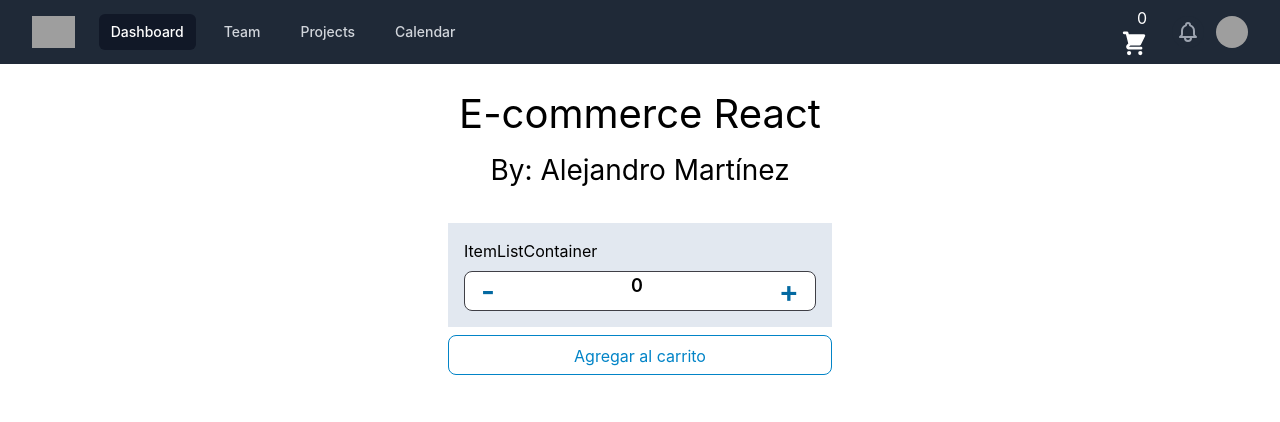
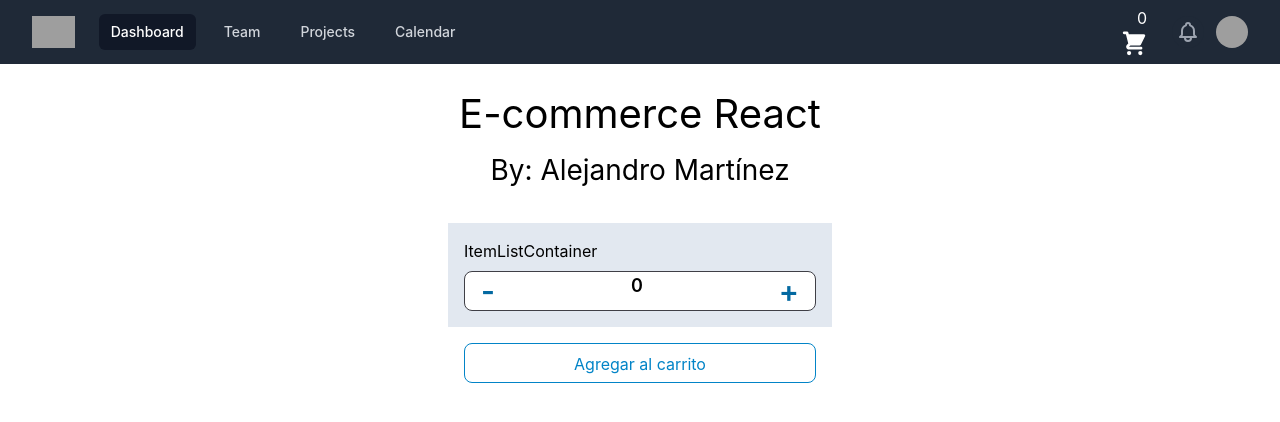
Before and after one commit to alemartinezz/ecommerce-react, a React (Create React App) app: page / in a window 1280 px wide. Shown: the top 422 px of the page. Built offline with nearby package versions, Linux system fonts and the light colour scheme; grey boxes are pictures that could not be loaded.

Commit message:
pequeño margin

```diff
--- a/src/components/ItemCount/ItemCount.js
+++ b/src/components/ItemCount/ItemCount.js
@@ -23,7 +23,7 @@ const ItemCount = () => {
                     <button className="text-3xl text-sky-700" onClick={increment}>+</button>
                 </div>
             </div>
-            <button className='p-2 my-2 h-10 hover:bg-slate-200 bg-white text-sky-600 border border-sky-600 rounded-lg'>Agregar al carrito</button>
+            <button className='p-2 m-4 h-10 hover:bg-slate-200 bg-white text-sky-600 border border-sky-600 rounded-lg'>Agregar al carrito</button>
         </div>
 
     );
```
Also changed, not shown: 1 other file (tests, documents, lock files or other folders).
